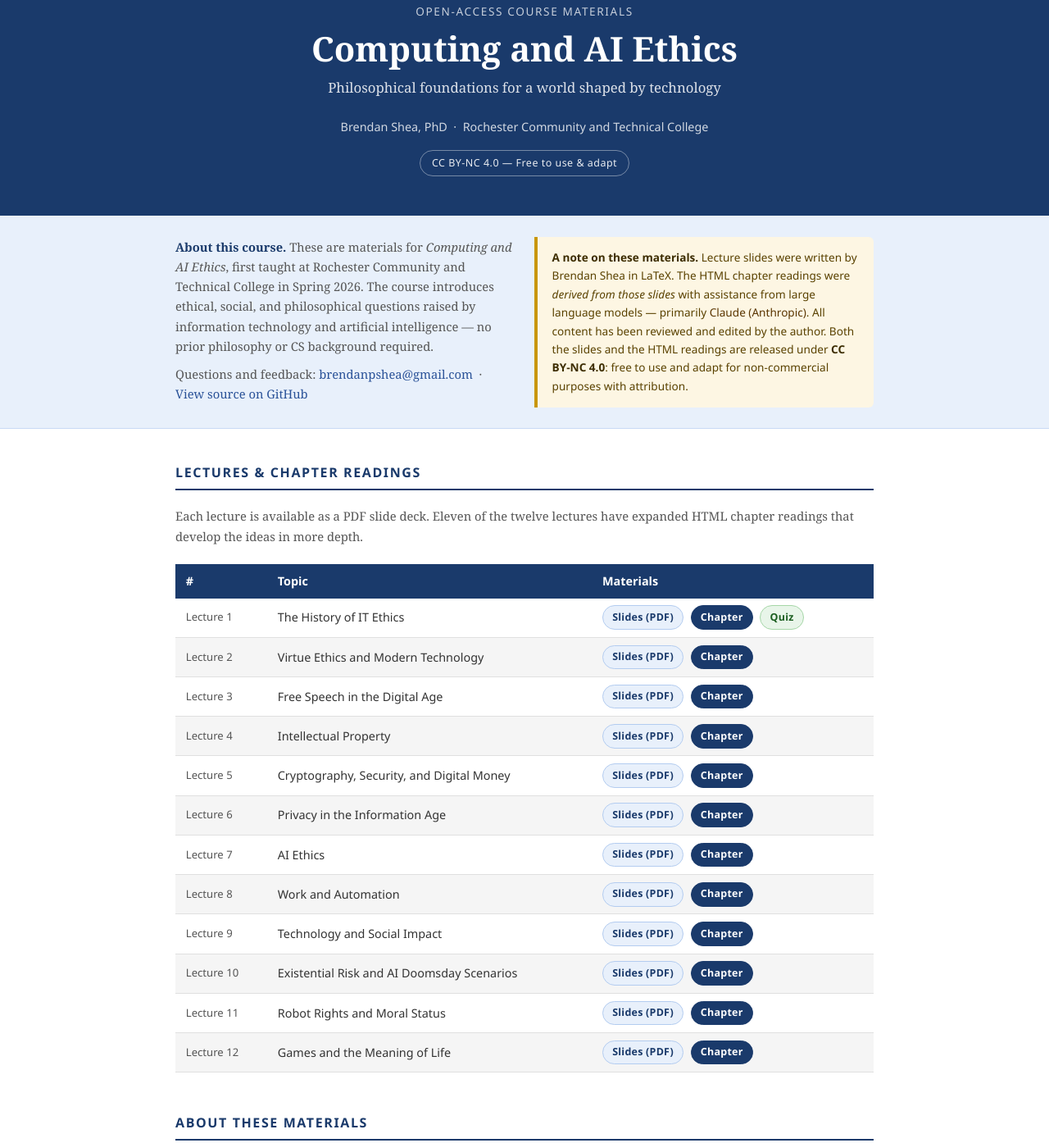
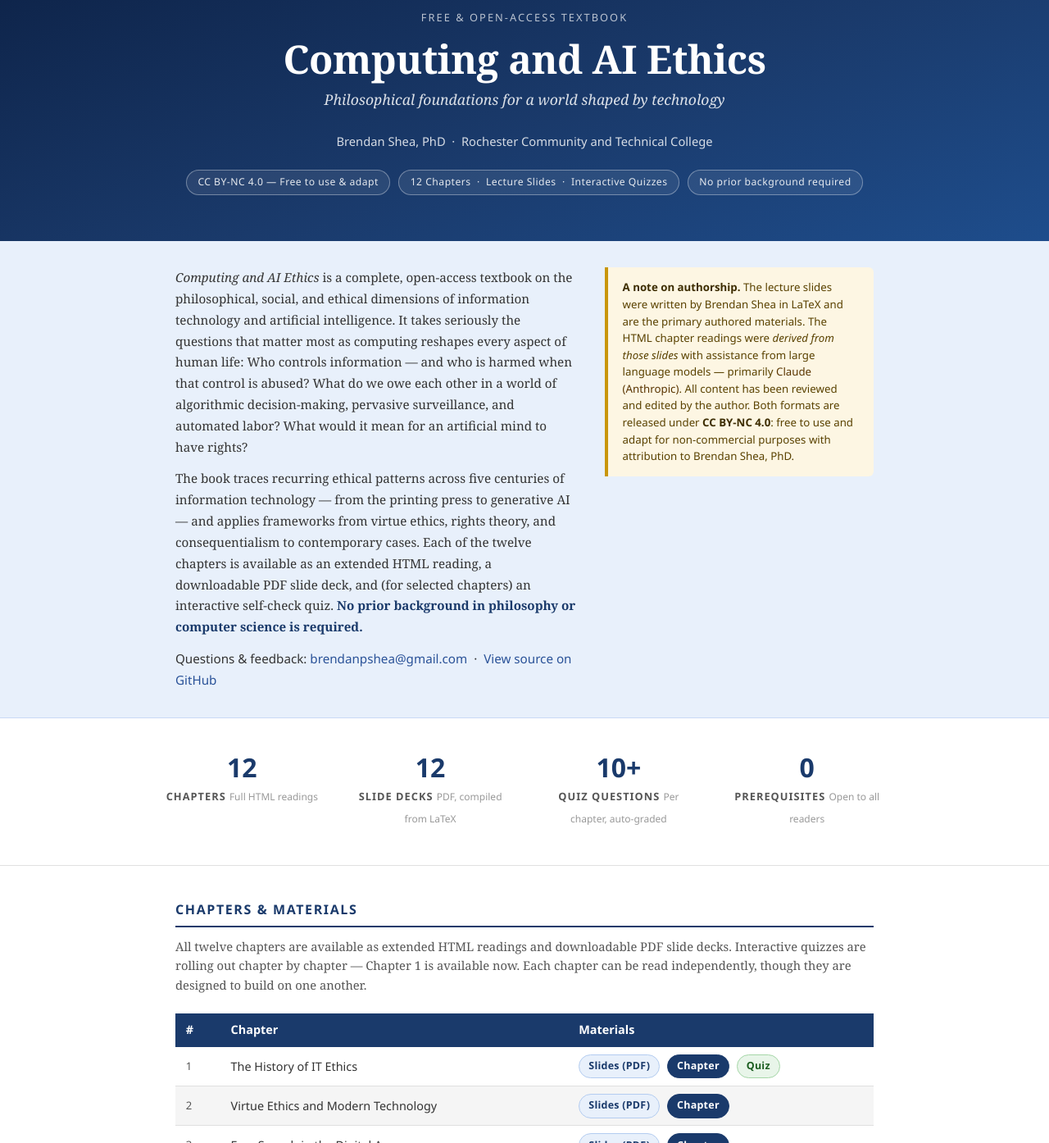
Before and after one commit to brendanpshea/computing_ai_ethics, a plain HTML site: page index.html in a window 1280 px wide. Shown: the part 53-1447 px from the top of the page at 82% size. Drawn offline with Linux system fonts and the light colour scheme.

Commit message:
intro to textbook

```diff
--- a/index.html
+++ b/index.html
@@ -3,9 +3,9 @@
 <head>
   <meta charset="UTF-8">
   <meta name="viewport" content="width=device-width, initial-scale=1.0">
-  <title>Computing and AI Ethics — Brendan Shea, PhD</title>
+  <title>Computing and AI Ethics — Open-Access Textbook by Brendan Shea, PhD</title>
   <meta name="description"
-        content="Open-access course materials for Computing and AI Ethics. Includes lecture slides (PDF) and HTML chapter readings. CC BY-NC 4.0.">
+        content="A complete, open-access textbook on computing and AI ethics. 12 chapters with lecture slides, interactive quizzes, and extended readings covering the history of IT, virtue ethics, free speech, privacy, AI safety, robot rights, and more. CC BY-NC 4.0.">
   <meta name="author" content="Brendan Shea, PhD">
   <style>
     /* ── Reset & base ────────────────────────────── */
@@ -17,6 +17,8 @@
       --blue-light:  #e8f0fb;
       --gold:        #c8960c;
       --gold-light:  #fdf6e3;
+      --green-dark:  #1b5e20;
+      --green-light: #e8f5e9;
       --gray-dark:   #333;
       --gray-mid:    #555;
       --gray-light:  #f5f5f5;
@@ -26,7 +28,6 @@
       --font-body:   'Georgia', serif;
       --font-ui:     'Segoe UI', system-ui, sans-serif;
       --max-w:       900px;
-      --gap:         1.5rem;
     }
 
     body {
@@ -41,45 +42,58 @@
 
     /* ── Hero ────────────────────────────────────── */
     .hero {
-      background: var(--blue-dark);
+      background: linear-gradient(160deg, #0d2247 0%, #1a3a6b 55%, #1e4d8c 100%);
       color: var(--white);
-      padding: 3.5rem 2rem 3rem;
+      padding: 4rem 2rem 3.5rem;
       text-align: center;
     }
     .hero .kicker {
       font-family: var(--font-ui);
-      font-size: .85rem;
-      letter-spacing: .12em;
+      font-size: .8rem;
+      letter-spacing: .16em;
       text-transform: uppercase;
-      opacity: .75;
-      margin-bottom: .6rem;
+      opacity: .7;
+      margin-bottom: .75rem;
     }
     .hero h1 {
-      font-size: clamp(1.7rem, 4vw, 2.6rem);
+      font-size: clamp(1.9rem, 5vw, 3rem);
       font-weight: 700;
-      line-height: 1.2;
+      line-height: 1.15;
       margin-bottom: .5rem;
+      letter-spacing: -.01em;
     }
     .hero .subtitle {
-      font-size: 1.05rem;
+      font-size: 1.1rem;
       opacity: .85;
-      margin-bottom: 1.4rem;
+      margin-bottom: 1.5rem;
+      font-style: italic;
+      max-width: 560px;
+      margin-left: auto;
+      margin-right: auto;
     }
     .hero .author {
       font-family: var(--font-ui);
-      font-size: .9rem;
-      opacity: .8;
+      font-size: .92rem;
+      opacity: .82;
+      margin-bottom: 1.4rem;
+    }
+    .hero-badges {
+      display: flex;
+      flex-wrap: wrap;
+      justify-content: center;
+      gap: .6rem;
+      margin-top: .25rem;
     }
     .badge {
       display: inline-block;
-      margin-top: 1rem;
-      padding: .3rem .9rem;
-      border: 1px solid rgba(255,255,255,.4);
+      padding: .28rem .85rem;
+      border: 1px solid rgba(255,255,255,.35);
       border-radius: 20px;
       font-family: var(--font-ui);
-      font-size: .78rem;
+      font-size: .76rem;
       letter-spacing: .04em;
-      color: rgba(255,255,255,.9);
+      color: rgba(255,255,255,.88);
+      background: rgba(255,255,255,.08);
     }
 
     /* ── Layout ──────────────────────────────────── */
@@ -93,17 +107,29 @@
     .about {
       background: var(--blue-light);
       border-bottom: 1px solid #c9d9f5;
-      padding: 1.6rem 2rem;
+      padding: 2rem 2rem;
     }
     .about .container {
       display: grid;
-      grid-template-columns: 1fr 1fr;
-      gap: 1.5rem;
+      grid-template-columns: 3fr 2fr;
+      gap: 2rem;
+      align-items: start;
     }
-    @media (max-width: 600px) { .about .container { grid-template-columns: 1fr; } }
-    .about p { font-size: .92rem; color: var(--gray-mid); }
-    .about p + p { margin-top: .6rem; }
-    .about strong { color: var(--blue-dark); }
+    @media (max-width: 660px) { .about .container { grid-template-columns: 1fr; } }
+    .about-text p {
+      font-size: .95rem;
+      color: var(--gray-dark);
+      line-height: 1.7;
+    }
+    .about-text p + p { margin-top: .8rem; }
+    .about-text strong { color: var(--blue-dark); }
+    .about-links {
+      margin-top: .9rem;
+      font-family: var(--font-ui);
+      font-size: .84rem;
+      color: var(--gray-mid);
+    }
+    .about-links a { color: var(--blue-mid); }
 
     /* ── LLM notice ──────────────────────────────── */
     .llm-notice {
@@ -112,10 +138,54 @@
       border-radius: 0 var(--radius) var(--radius) 0;
       padding: .9rem 1.1rem;
       font-family: var(--font-ui);
-      font-size: .85rem;
+      font-size: .83rem;
       color: #5a4200;
+      line-height: 1.55;
     }
     .llm-notice strong { color: #3d2d00; }
+
+    /* ── Feature strip ───────────────────────────── */
+    .features-strip {
+      background: var(--white);
+      border-bottom: 1px solid #e0e0e0;
+      padding: 1.8rem 2rem;
+    }
+    .features-grid {
+      max-width: var(--max-w);
+      margin: 0 auto;
+      display: grid;
+      grid-template-columns: repeat(4, 1fr);
+      gap: 1.2rem;
+    }
+    @media (max-width: 700px) { .features-grid { grid-template-columns: repeat(2, 1fr); } }
+    @media (max-width: 400px) { .features-grid { grid-template-columns: 1fr; } }
+    .feature-item {
+      text-align: center;
+      padding: 1rem .5rem;
+    }
+    .feature-num {
+      display: block;
+      font-family: var(--font-ui);
+      font-size: 2rem;
+      font-weight: 700;
+      color: var(--blue-dark);
+      line-height: 1;
+      margin-bottom: .3rem;
+    }
+    .feature-label {
+      font-family: var(--font-ui);
+      font-size: .8rem;
+      font-weight: 600;
+      text-transform: uppercase;
+      letter-spacing: .08em;
+      color: var(--gray-mid);
+    }
+    .feature-sub {
+      font-family: var(--font-ui);
+      font-size: .75rem;
+      color: #999;
+      margin-top: .2rem;
+    }
 
     /* ── Section headings ────────────────────────── */
     .section-block {
@@ -130,12 +200,13 @@
       color: var(--blue-dark);
       border-bottom: 2px solid var(--blue-dark);
       padding-bottom: .4rem;
-      margin-bottom: 1.2rem;
+      margin-bottom: .75rem;
     }
     .section-intro {
       font-size: .92rem;
       color: var(--gray-mid);
       margin-bottom: 1.4rem;
+      line-height: 1.6;
     }
 
     /* ── Lecture table ───────────────────────────── */
@@ -194,19 +265,19 @@
       color: var(--white);
       border: 1px solid var(--blue-dark);
     }
+    .pill-quiz {
+      background: #e8f5e9;
+      color: var(--green-dark);
+      border: 1px solid #a5d6a7;
+    }
     .pill-soon {
       background: #f0f0f0;
       color: #999;
       border: 1px solid #ddd;
       cursor: default;
     }
-    .pill-quiz {
-      background: #e8f5e9;
-      color: #1b5e20;
-      border: 1px solid #a5d6a7;
-    }
 
-    /* ── Source section ──────────────────────────── */
+    /* ── About the textbook section ──────────────── */
     .source-section {
       padding: 2rem 0 2.5rem;
     }
@@ -228,11 +299,12 @@
       font-family: var(--font-ui);
       font-size: .87rem;
       color: var(--gray-mid);
+      line-height: 1.55;
     }
     .source-grid div strong {
       display: block;
       color: var(--blue-dark);
-      margin-bottom: .25rem;
+      margin-bottom: .3rem;
       font-size: .9rem;
     }
 
@@ -253,27 +325,41 @@
 
 <!-- ── Hero ──────────────────────────────────────── -->
 <header class="hero">
-  <p class="kicker">Open-Access Course Materials</p>
+  <p class="kicker">Free &amp; Open-Access Textbook</p>
   <h1>Computing and AI Ethics</h1>
   <p class="subtitle">Philosophical foundations for a world shaped by technology</p>
   <p class="author">
     Brendan Shea, PhD &nbsp;&middot;&nbsp; Rochester Community and Technical College
   </p>
-  <span class="badge">CC BY-NC 4.0 &mdash; Free to use &amp; adapt</span>
+  <div class="hero-badges">
+    <span class="badge">CC BY-NC 4.0 &mdash; Free to use &amp; adapt</span>
+    <span class="badge">12 Chapters &nbsp;&middot;&nbsp; Lecture Slides &nbsp;&middot;&nbsp; Interactive Quizzes</span>
+    <span class="badge">No prior background required</span>
+  </div>
 </header>
 
 <!-- ── About ─────────────────────────────────────── -->
 <div class="about">
   <div class="container">
-    <div>
+    <div class="about-text">
       <p>
-        <strong>About this course.</strong> These are materials for <em>Computing and AI Ethics</em>,
-        first taught at Rochester Community and Technical College in Spring 2026. The course introduces
-        ethical, social, and philosophical questions raised by information technology and artificial
-        intelligence &mdash; no prior philosophy or CS background required.
+        <em>Computing and AI Ethics</em> is a complete, open-access textbook on the philosophical,
+        social, and ethical dimensions of information technology and artificial intelligence. It takes
+        seriously the questions that matter most as computing reshapes every aspect of human life:
+        Who controls information &mdash; and who is harmed when that control is abused? What do we
+        owe each other in a world of algorithmic decision-making, pervasive surveillance, and
+        automated labor? What would it mean for an artificial mind to have rights?
       </p>
       <p>
-        Questions and feedback: <a href="mailto:brendanpshea@gmail.com">brendanpshea@gmail.com</a>
+        The book traces recurring ethical patterns across five centuries of information technology
+        &mdash; from the printing press to generative AI &mdash; and applies frameworks from virtue
+        ethics, rights theory, and consequentialism to contemporary cases. Each of the twelve
+        chapters is available as an extended HTML reading, a downloadable PDF slide deck, and (for
+        selected chapters) an interactive self-check quiz. <strong>No prior background in philosophy
+        or computer science is required.</strong>
+      </p>
+      <p class="about-links">
+        Questions &amp; feedback: <a href="mailto:brendanpshea@gmail.com">brendanpshea@gmail.com</a>
         &nbsp;&middot;&nbsp;
         <a href="https://github.com/brendanpshea/computing_ai_ethics" target="_blank" rel="noopener">
           View source on GitHub
@@ -282,14 +368,41 @@
     </div>
     <div>
       <div class="llm-notice">
-        <strong>A note on these materials.</strong> Lecture slides were written by Brendan Shea in
-        LaTeX. The HTML chapter readings were <em>derived from those slides</em> with assistance from
-        large language models &mdash; primarily
+        <strong>A note on authorship.</strong> The lecture slides were written by Brendan Shea in
+        LaTeX and are the primary authored materials. The HTML chapter readings were
+        <em>derived from those slides</em> with assistance from large language models &mdash;
+        primarily
         <a href="https://claude.ai" target="_blank" rel="noopener" style="color:#5a3500;">Claude (Anthropic)</a>.
-        All content has been reviewed and edited by the author. Both the slides and the HTML readings
-        are released under <strong>CC BY-NC 4.0</strong>: free to use and adapt for non-commercial
-        purposes with attribution.
+        All content has been reviewed and edited by the author. Both formats are released under
+        <strong>CC BY-NC 4.0</strong>: free to use and adapt for non-commercial purposes with
+        attribution to Brendan Shea, PhD.
       </div>
+    </div>
+  </div>
+</div>
+
+<!-- ── Feature strip ─────────────────────────────── -->
+<div class="features-strip">
+  <div class="features-grid">
+    <div class="feature-item">
+      <span class="feature-num">12</span>
+      <span class="feature-label">Chapters</span>
+      <span class="feature-sub">Full HTML readings</span>
+    </div>
+    <div class="feature-item">
+      <span class="feature-num">12</span>
+      <span class="feature-label">Slide Decks</span>
+      <span class="feature-sub">PDF, compiled from LaTeX</span>
+    </div>
+    <div class="feature-item">
+      <span class="feature-num">10+</span>
+      <span class="feature-label">Quiz Questions</span>
+      <span class="feature-sub">Per chapter, auto-graded</span>
+    </div>
+    <div class="feature-item">
+      <span class="feature-num">0</span>
+      <span class="feature-label">Prerequisites</span>
+      <span class="feature-sub">Open to all readers</span>
     </div>
   </div>
 </div>
@@ -297,25 +410,26 @@
 <!-- ── Main content ──────────────────────────────── -->
 <div class="container">
 
-  <!-- Lectures & Chapters table -->
+  <!-- Chapters table -->
   <div class="section-block" id="chapters">
-    <h2>Lectures &amp; Chapter Readings</h2>
+    <h2>Chapters &amp; Materials</h2>
     <p class="section-intro">
-      Each lecture is available as a PDF slide deck. Eleven of the twelve lectures
-      have expanded HTML chapter readings that develop the ideas in more depth.
+      All twelve chapters are available as extended HTML readings and downloadable PDF slide decks.
+      Interactive quizzes are rolling out chapter by chapter &mdash; Chapter 1 is available now.
+      Each chapter can be read independently, though they are designed to build on one another.
     </p>
 
     <table class="lecture-table">
       <thead>
         <tr>
           <th scope="col">#</th>
-          <th scope="col">Topic</th>
+          <th scope="col">Chapter</th>
           <th scope="col">Materials</th>
         </tr>
       </thead>
       <tbody>
         <tr>
-          <td>Lecture 1</td>
+          <td>1</td>
           <td class="title-cell">The History of IT Ethics</td>
           <td class="links-cell">
             <a class="pill pill-pdf" href="PDFs/ai_ethics_01_history.pdf">Slides (PDF)</a>
@@ -324,7 +438,7 @@
           </td>
         </tr>
         <tr>
-          <td>Lecture 2</td>
+          <td>2</td>
           <td class="title-cell">Virtue Ethics and Modern Technology</td>
           <td class="links-cell">
             <a class="pill pill-pdf" href="PDFs/ai_ethics_02_virtues.pdf">Slides (PDF)</a>
@@ -332,7 +446,7 @@
           </td>
         </tr>
         <tr>
-          <td>Lecture 3</td>
+          <td>3</td>
           <td class="title-cell">Free Speech in the Digital Age</td>
           <td class="links-cell">
             <a class="pill pill-pdf" href="PDFs/ai_ethics_03.free_speech.pdf">Slides (PDF)</a>
@@ -340,7 +454,7 @@
           </td>
         </tr>
         <tr>
-          <td>Lecture 4</td>
+          <td>4</td>
           <td class="title-cell">Intellectual Property</td>
           <td class="links-cell">
             <a class="pill pill-pdf" href="PDFs/ai_ethics_04_intellectual_property.pdf">Slides (PDF)</a>
@@ -348,7 +462,7 @@
           </td>
         </tr>
         <tr>
-          <td>Lecture 5</td>
+          <td>5</td>
           <td class="title-cell">Cryptography, Security, and Digital Money</td>
           <td class="links-cell">
             <a class="pill pill-pdf" href="PDFs/ai_ethics_05.crypto.pdf">Slides (PDF)</a>
@@ -356,7 +470,7 @@
           </td>
         </tr>
         <tr>
-          <td>Lecture 6</td>
+          <td>6</td>
           <td class="title-cell">Privacy in the Information Age</td>
           <td class="links-cell">
             <a class="pill pill-pdf" href="PDFs/ai_ethics_06_privacy.pdf">Slides (PDF)</a>
@@ -364,23 +478,23 @@
           </td>
         </tr>
         <tr>
-          <td>Lecture 7</td>
-          <td class="title-cell">AI Ethics</td>
+          <td>7</td>
+          <td class="title-cell">AI Ethics: Bias, Fairness, and Accountability</td>
           <td class="links-cell">
             <a class="pill pill-pdf" href="PDFs/ai_ethics_07_ai.pdf">Slides (PDF)</a>
             <a class="pill pill-html" href="html/ch07_ai_intro.html">Chapter</a>
           </td>
         </tr>
         <tr>
-          <td>Lecture 8</td>
-          <td class="title-cell">Work and Automation</td>
+          <td>8</td>
+          <td class="title-cell">Work, Automation, and Economic Justice</td>
           <td class="links-cell">
             <a class="pill pill-pdf" href="PDFs/ai_ethics_08_work.pdf">Slides (PDF)</a>
             <a class="pill pill-html" href="html/ch08_work_automation.html">Chapter</a>
           </td>
         </tr>
         <tr>
-          <td>Lecture 9</td>
+          <td>9</td>
           <td class="title-cell">Technology and Social Impact</td>
           <td class="links-cell">
             <a class="pill pill-pdf" href="PDFs/ai_ethics_09_impact.pdf">Slides (PDF)</a>
@@ -388,15 +502,15 @@
           </td>
         </tr>
         <tr>
-          <td>Lecture 10</td>
-          <td class="title-cell">Existential Risk and AI Doomsday Scenarios</td>
+          <td>10</td>
+          <td class="title-cell">Existential Risk and AI Safety</td>
           <td class="links-cell">
             <a class="pill pill-pdf" href="PDFs/ai_ethics_10_doomsday.pdf">Slides (PDF)</a>
             <a class="pill pill-html" href="html/ch10_doomsday.html">Chapter</a>
           </td>
         </tr>
         <tr>
-          <td>Lecture 11</td>
+          <td>11</td>
           <td class="title-cell">Robot Rights and Moral Status</td>
           <td class="links-cell">
             <a class="pill pill-pdf" href="PDFs/ai_ethics_11_robot_rights.pdf">Slides (PDF)</a>
@@ -404,8 +518,8 @@
           </td>
         </tr>
         <tr>
-          <td>Lecture 12</td>
-          <td class="title-cell">Games and the Meaning of Life</td>
+          <td>12</td>
+          <td class="title-cell">Games, Play, and the Meaning of Life</td>
           <td class="links-cell">
             <a class="pill pill-pdf" href="PDFs/ai_ethics_12_games.pdf">Slides (PDF)</a>
             <a class="pill pill-html" href="html/ch12_games.html">Chapter</a>
@@ -415,32 +529,34 @@
     </table>
   </div>
 
-  <!-- Source & About section -->
+  <!-- About the textbook -->
   <div class="source-section">
-    <h2>About These Materials</h2>
+    <h2>About This Textbook</h2>
     <div class="source-grid">
       <div>
         <strong>HTML Chapter Readings</strong>
-        Expanded readings with key thinker profiles, argument boxes, case studies, and thought
-        questions. Derived from lecture slides with LLM assistance; reviewed and edited by the author.
-        <a href="#chapters">Browse all chapters &rarr;</a>
+        Extended readings for all twelve chapters, featuring key thinker profiles, argument boxes,
+        case studies, definition boxes, and thought questions. Designed to develop the ideas from
+        the lecture slides in greater depth.
+      </div>
+      <div>
+        <strong>Interactive Quizzes</strong>
+        Auto-graded multiple-choice quizzes with detailed explanations for each answer. Your
+        progress is saved in your browser so you can return where you left off or retry missed
+        questions. Chapter 1 is available now; more chapters are in progress.
       </div>
       <div>
         <strong>Lecture Slides (PDF)</strong>
-        Beamer slides in PDF format, compiled from LaTeX source. These are the primary authored
-        materials. LaTeX source is available in the
+        Beamer slides in PDF format, compiled from LaTeX source. Available for all twelve chapters.
+        LaTeX source is in the
         <a href="https://github.com/brendanpshea/computing_ai_ethics" target="_blank" rel="noopener">GitHub repository</a>.
       </div>
       <div>
-        <strong>License</strong>
+        <strong>License &amp; Adoption</strong>
         All materials are released under
-        <a href="https://creativecommons.org/licenses/by-nc/4.0/" target="_blank" rel="noopener">
-          CC BY-NC 4.0</a>. You may freely use, share, and adapt them for non-commercial purposes
-        with attribution to Brendan Shea, PhD.
-      </div>
-      <div>
-        <strong>Contact &amp; Feedback</strong>
-        Corrections, suggestions, and course adoption inquiries welcome.
+        <a href="https://creativecommons.org/licenses/by-nc/4.0/" target="_blank" rel="noopener">CC BY-NC 4.0</a>.
+        Free to use, share, and adapt for non-commercial purposes with attribution.
+        Instructors adopting these materials are welcome to reach out:
         <a href="mailto:brendanpshea@gmail.com">brendanpshea@gmail.com</a>
       </div>
     </div>
@@ -452,7 +568,7 @@
   <p>
     <strong>Computing and AI Ethics</strong> &nbsp;&middot;&nbsp;
     Brendan Shea, PhD &nbsp;&middot;&nbsp;
-    Rochester Community and Technical College, Spring 2026
+    Rochester Community and Technical College
   </p>
   <p>
     Released under
```
